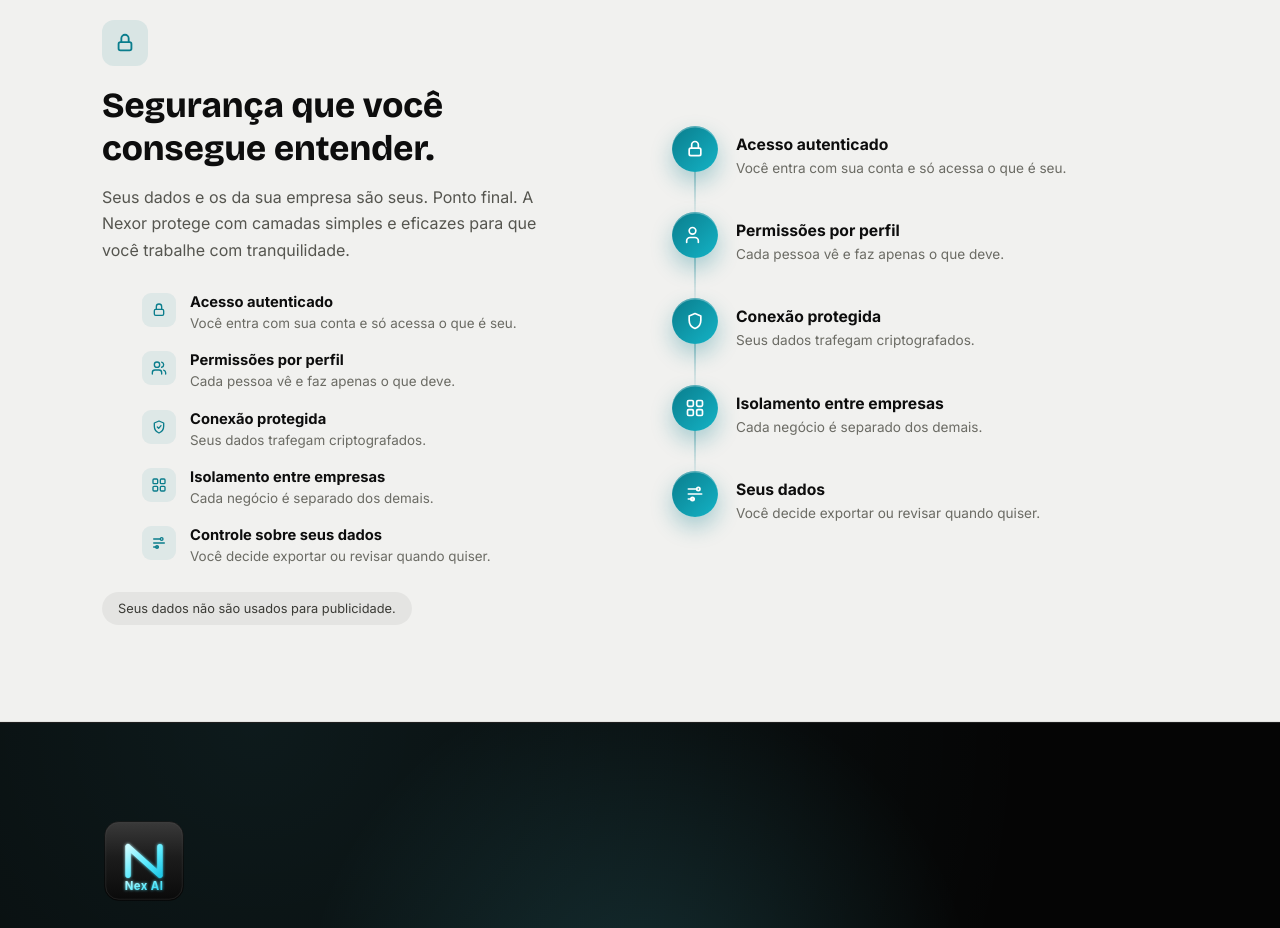
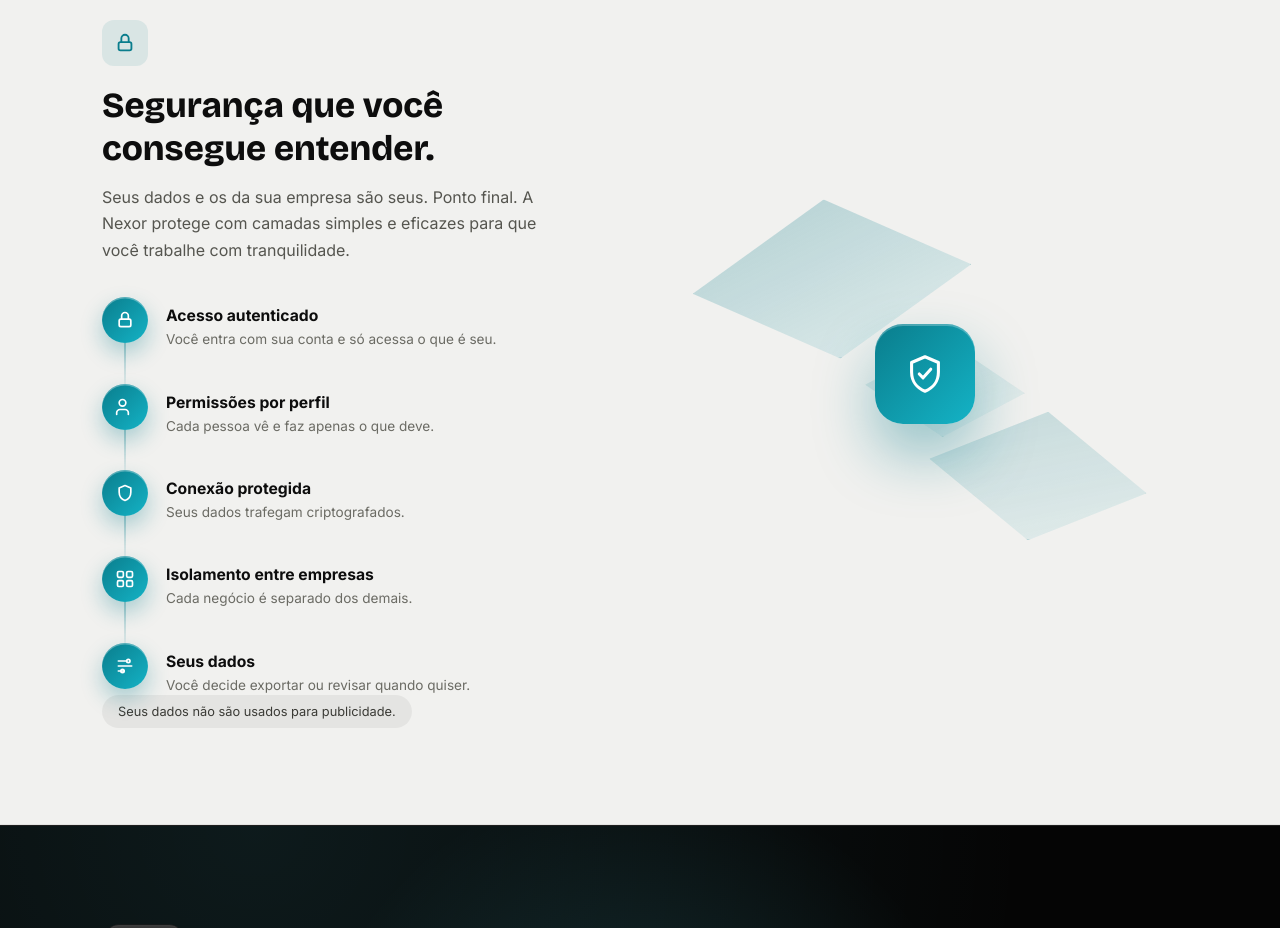
Before and after one commit to jvictorsalesmedia/nexor-app, a website: page landing.html in a window 1280 px wide. Shown: the part 2580-3508 px from the top of the page. Drawn offline with nearby package versions, Linux system fonts and the light colour scheme.

Commit message:
Fix duplicated security section: timeline on left, pure visual on right
The connected-node timeline moved into the left column (replacing the
plain icon list, which repeated the exact same 5 items). The right
side is now a purely decorative diamond + shield illustration with no
text, so it complements instead of duplicating the left content.

```diff
--- a/landing.html
+++ b/landing.html
@@ -591,18 +591,6 @@
   .security-inner h2 { font-size: clamp(1.7rem, 3.2vw, 2.2rem); margin: 0 0 14px; font-weight: 760; text-wrap: balance; }
   .security-inner > div:first-child > p { color: #55554f; line-height: 1.65; max-width: 460px; margin: 0 0 30px; }
 
-  .security-list { display: grid; gap: 18px; margin-bottom: 26px; }
-  .security-list li { list-style: none; display: flex; gap: 14px; align-items: flex-start; }
-  .security-list .sec-icon {
-    width: 34px; height: 34px; border-radius: 9px; flex: 0 0 auto;
-    display: grid; place-items: center;
-    background: rgba(10,125,140,0.08);
-    color: #0a7d8c;
-  }
-  .security-list .sec-icon svg.ico { width: 16px; height: 16px; }
-  .security-list strong { display: block; font-size: 0.92rem; margin-bottom: 2px; }
-  .security-list span { display: block; color: #6b6b64; font-size: 0.84rem; line-height: 1.5; }
-
   .security-pill {
     display: inline-flex;
     align-items: center;
@@ -661,6 +649,42 @@
   .sec-body { padding-top: 9px; }
   .sec-body strong { display: block; font-size: 0.98rem; margin-bottom: 4px; }
   .sec-body span { display: block; font-size: 0.85rem; color: #6b6b64; line-height: 1.5; }
+
+  .security-visual {
+    position: relative;
+    height: 380px;
+    display: grid;
+    place-items: center;
+  }
+
+  .sv-diamond {
+    position: absolute;
+    clip-path: polygon(50% 0%, 100% 50%, 50% 100%, 0% 50%);
+    background: linear-gradient(160deg, rgba(20,125,140,0.28), rgba(20,179,198,0.08));
+    border: 1px solid rgba(10,125,140,0.16);
+  }
+
+  .sv-diamond.d1 { width: 280px; height: 160px; top: 4%; left: 4%; transform: rotate(-6deg); }
+  .sv-diamond.d2 { width: 220px; height: 130px; bottom: 6%; right: 6%; transform: rotate(9deg); opacity: 0.75; }
+  .sv-diamond.d3 { width: 160px; height: 96px; top: 54%; left: 54%; transform: translate(-50%, -50%) rotate(3deg); opacity: 0.55; }
+
+  .sv-shield {
+    position: relative;
+    z-index: 1;
+    width: 100px; height: 100px;
+    border-radius: 28px;
+    background: linear-gradient(135deg, #0a7d8c, #14b3c6);
+    display: grid;
+    place-items: center;
+    color: #fff;
+    box-shadow: 0 30px 60px rgba(10,125,140,0.4), 0 2px 0 rgba(255,255,255,0.25) inset;
+  }
+
+  .sv-shield svg.ico { width: 46px; height: 46px; }
+
+  @media (max-width: 860px) {
+    .security-visual { display: none; }
+  }
 
   /* ---------- FAQ ---------- */
 
@@ -972,32 +996,7 @@
         <div class="security-lock"><svg class="ico" viewBox="0 0 24 24" fill="none" stroke="currentColor" stroke-width="2" stroke-linecap="round" stroke-linejoin="round"><rect x="5" y="11" width="14" height="9" rx="2"></rect><path d="M8 11V7a4 4 0 0 1 8 0v4"></path></svg></div>
         <h2>Segurança que você consegue entender.</h2>
         <p>Seus dados e os da sua empresa são seus. Ponto final. A Nexor protege com camadas simples e eficazes para que você trabalhe com tranquilidade.</p>
-        <ul class="security-list">
-          <li>
-            <div class="sec-icon"><svg class="ico" viewBox="0 0 24 24" fill="none" stroke="currentColor" stroke-width="2" stroke-linecap="round" stroke-linejoin="round"><rect x="5" y="11" width="14" height="9" rx="2"></rect><path d="M8 11V7a4 4 0 0 1 8 0v4"></path></svg></div>
-            <div><strong>Acesso autenticado</strong><span>Você entra com sua conta e só acessa o que é seu.</span></div>
-          </li>
-          <li>
-            <div class="sec-icon"><svg class="ico" viewBox="0 0 24 24" fill="none" stroke="currentColor" stroke-width="2" stroke-linecap="round" stroke-linejoin="round"><path d="M16 21v-2a4 4 0 0 0-4-4H6a4 4 0 0 0-4 4v2"></path><circle cx="9" cy="7" r="4"></circle><path d="M22 21v-2a4 4 0 0 0-3-3.87"></path><path d="M16 3.13a4 4 0 0 1 0 7.75"></path></svg></div>
-            <div><strong>Permissões por perfil</strong><span>Cada pessoa vê e faz apenas o que deve.</span></div>
-          </li>
-          <li>
-            <div class="sec-icon"><svg class="ico" viewBox="0 0 24 24" fill="none" stroke="currentColor" stroke-width="2" stroke-linecap="round" stroke-linejoin="round"><path d="M12 3 5 6v5c0 5 3 8.5 7 10 4-1.5 7-5 7-10V6z"></path><path d="m9.5 12 2 2 3.5-4"></path></svg></div>
-            <div><strong>Conexão protegida</strong><span>Seus dados trafegam criptografados.</span></div>
-          </li>
-          <li>
-            <div class="sec-icon"><svg class="ico" viewBox="0 0 24 24" fill="none" stroke="currentColor" stroke-width="2" stroke-linecap="round" stroke-linejoin="round"><rect x="3" y="3" width="7" height="7" rx="1.5"></rect><rect x="14" y="3" width="7" height="7" rx="1.5"></rect><rect x="3" y="14" width="7" height="7" rx="1.5"></rect><rect x="14" y="14" width="7" height="7" rx="1.5"></rect></svg></div>
-            <div><strong>Isolamento entre empresas</strong><span>Cada negócio é separado dos demais.</span></div>
-          </li>
-          <li>
-            <div class="sec-icon"><svg class="ico" viewBox="0 0 24 24" fill="none" stroke="currentColor" stroke-width="2" stroke-linecap="round" stroke-linejoin="round"><path d="M4 6h10"></path><path d="M4 12h16"></path><path d="M4 18h7"></path><circle cx="16" cy="6" r="2"></circle><circle cx="9" cy="18" r="2"></circle></svg></div>
-            <div><strong>Controle sobre seus dados</strong><span>Você decide exportar ou revisar quando quiser.</span></div>
-          </li>
-        </ul>
-        <span class="security-pill">Seus dados não são usados para publicidade.</span>
-      </div>
-
-      <div class="security-diagram reveal">
+        <div class="security-diagram">
           <div class="sec-item">
             <div class="sec-rail"><div class="sec-node"><svg class="ico" viewBox="0 0 24 24" fill="none" stroke="currentColor" stroke-width="2" stroke-linecap="round" stroke-linejoin="round"><rect x="5" y="11" width="14" height="9" rx="2"></rect><path d="M8 11V7a4 4 0 0 1 8 0v4"></path></svg></div></div>
             <div class="sec-body"><strong>Acesso autenticado</strong><span>Você entra com sua conta e só acessa o que é seu.</span></div>
@@ -1018,6 +1017,15 @@
             <div class="sec-rail"><div class="sec-node"><svg class="ico" viewBox="0 0 24 24" fill="none" stroke="currentColor" stroke-width="2" stroke-linecap="round" stroke-linejoin="round"><path d="M4 6h10"></path><path d="M4 12h16"></path><path d="M4 18h7"></path><circle cx="16" cy="6" r="2"></circle><circle cx="9" cy="18" r="2"></circle></svg></div></div>
             <div class="sec-body"><strong>Seus dados</strong><span>Você decide exportar ou revisar quando quiser.</span></div>
           </div>
+        </div>
+        <span class="security-pill">Seus dados não são usados para publicidade.</span>
+      </div>
+
+      <div class="security-visual reveal">
+        <div class="sv-diamond d1"></div>
+        <div class="sv-diamond d2"></div>
+        <div class="sv-diamond d3"></div>
+        <div class="sv-shield"><svg class="ico" viewBox="0 0 24 24" fill="none" stroke="currentColor" stroke-width="1.6" stroke-linecap="round" stroke-linejoin="round"><path d="M12 3 5 6v5c0 5 3 8.5 7 10 4-1.5 7-5 7-10V6z"></path><path d="m9 12 2 2 4-4.5"></path></svg></div>
       </div>
     </div>
   </section>
```
Lines whose indentation alone changed are shown as unchanged.
